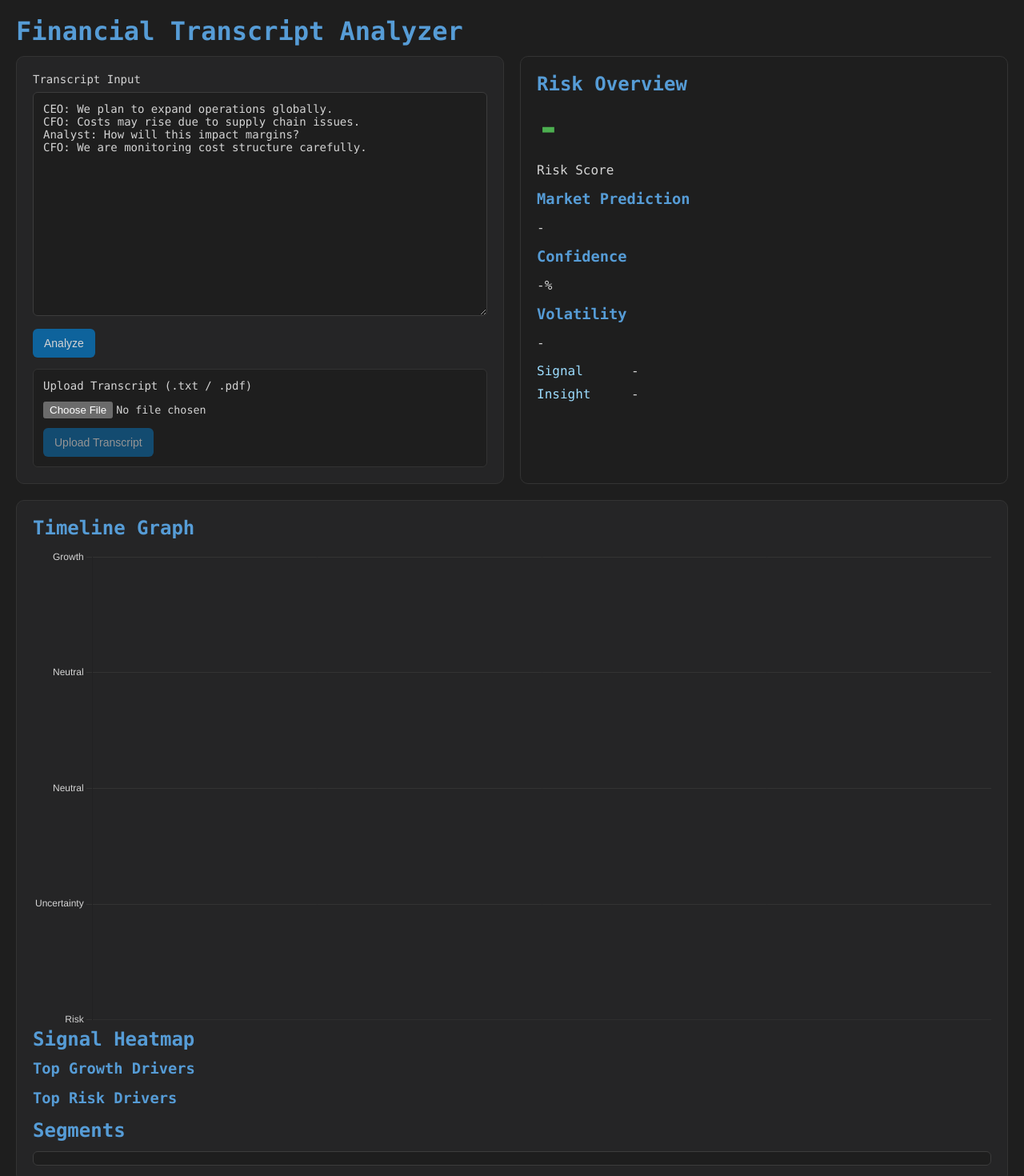
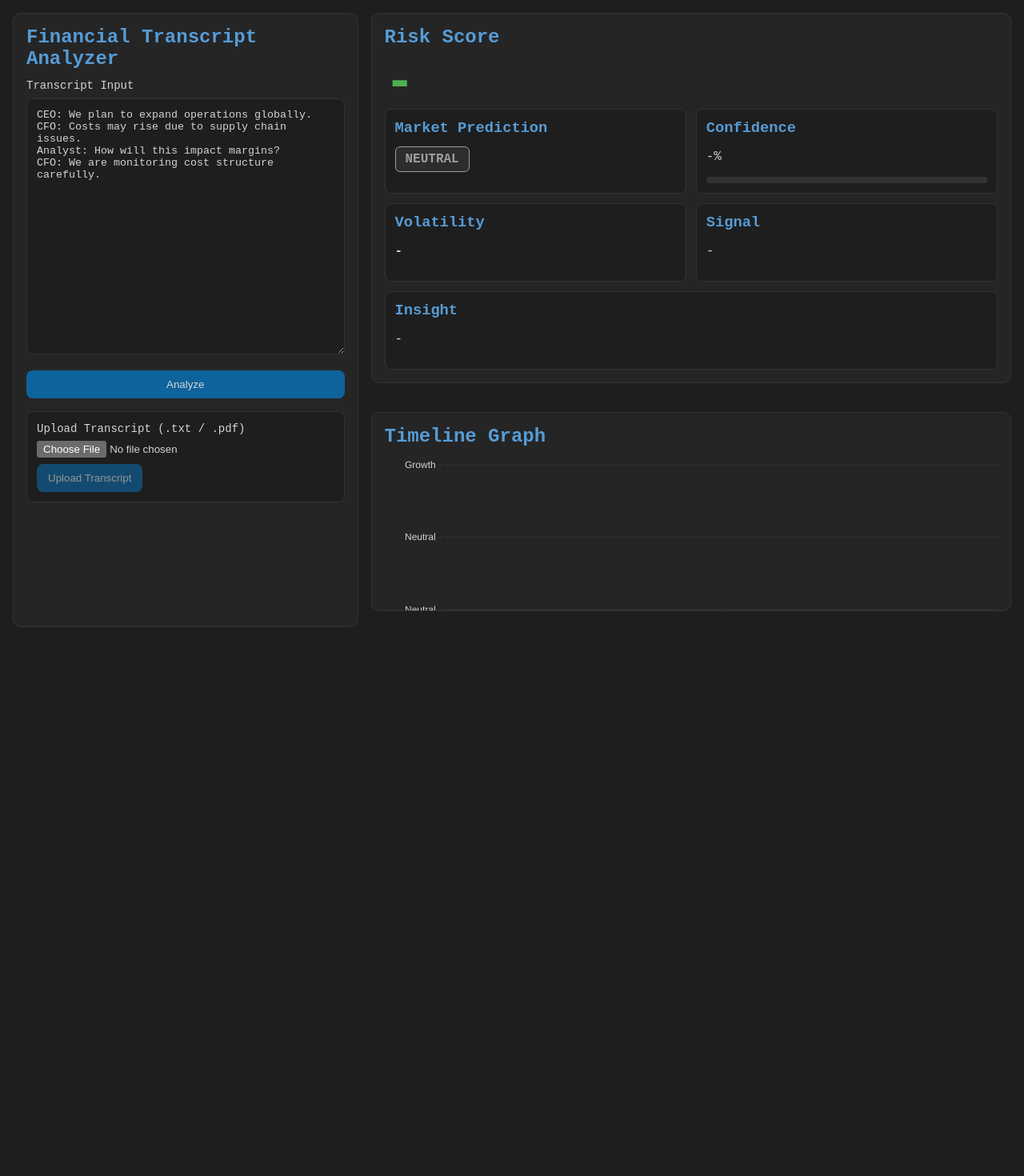
Before and after one commit to SarcoNarco/financial-pragmatic-ai, a React (Create React App) app in the folder frontend/: page / in a window 1280 px wide. Shown: the top 1470 px of the page at 80% size. After the commit the page ends 800 px from the top, so only its background shows below. Built offline with nearby package versions, Linux system fonts and the light colour scheme.

Commit message:
UI polish: professional financial dashboard upgrade

```diff
--- a/frontend/src/App.css
+++ b/frontend/src/App.css
@@ -1,89 +1,172 @@
 .container {
-  min-height: 100vh;
+  display: flex;
+  height: 100vh;
   background: #1e1e1e;
   color: #d4d4d4;
-  padding: 20px;
+  font-family: "Fira Code", monospace;
+  gap: 16px;
+  padding: 16px;
 }
 
-.top-section {
-  display: flex;
-  gap: 20px;
-  align-items: stretch;
-}
-
-.left-panel {
-  flex: 1;
+.left {
+  width: 35%;
   background: #252526;
   border: 1px solid #333;
   border-radius: 10px;
-  padding: 20px;
+  padding: 16px;
+  display: flex;
+  flex-direction: column;
 }
 
-.right-panel {
-  flex: 1;
-  background: #1e1e1e;
-  border: 1px solid #333;
-  padding: 20px;
-  border-radius: 10px;
+.right {
+  width: 65%;
+  display: flex;
+  flex-direction: column;
+  gap: 16px;
+  min-height: 0;
 }
 
-.bottom-section {
-  margin-top: 20px;
+.metrics-card,
+.analytics-card {
   background: #252526;
   border: 1px solid #333;
   border-radius: 10px;
-  padding: 20px;
+  padding: 16px;
+  margin-bottom: 20px;
+}
+
+.metrics-card {
+  flex: 0 0 auto;
+}
+
+.analytics-card {
+  flex: 1 1 auto;
+  overflow: hidden;
+  min-height: 0;
+}
+
+.risk-value {
+  font-size: 64px;
+  margin: 0;
+  line-height: 1;
+}
+
+.metrics-grid {
+  display: grid;
+  grid-template-columns: repeat(2, minmax(0, 1fr));
+  gap: 12px;
+}
+
+.metric-item {
+  border: 1px solid #333;
+  border-radius: 8px;
+  padding: 12px;
+  background: #1e1e1e;
+}
+
+.metric-item.full-width {
+  grid-column: 1 / -1;
+}
+
+.badge {
+  display: inline-block;
+  padding: 6px 12px;
+  border-radius: 6px;
+  font-weight: bold;
+  border: 1px solid transparent;
+}
+
+.badge-up {
+  color: #4caf50;
+  border-color: #4caf50;
+  background: rgba(76, 175, 80, 0.12);
+}
+
+.badge-down {
+  color: #f44336;
+  border-color: #f44336;
+  background: rgba(244, 67, 54, 0.12);
+}
+
+.badge-neutral {
+  color: #9e9e9e;
+  border-color: #9e9e9e;
+  background: rgba(158, 158, 158, 0.12);
+}
+
+.confidence-bar {
+  height: 8px;
+  background: #333;
+  border-radius: 999px;
+  overflow: hidden;
+}
+
+.confidence-fill {
+  height: 100%;
+}
+
+.volatility-tag {
+  font-weight: bold;
+}
+
+.volatility-low {
+  color: #4caf50;
+}
+
+.volatility-medium {
+  color: #ffc107;
+}
+
+.volatility-high {
+  color: #f44336;
 }
 
 h1,
 h2,
 h3 {
+  color: #569cd6;
   margin: 0 0 12px;
-  color: #569cd6;
 }
 
 label {
-  display: block;
   margin-bottom: 8px;
   font-size: 14px;
 }
 
 textarea {
   width: 100%;
-  min-height: 280px;
+  min-height: 320px;
   resize: vertical;
-  border: 1px solid #3c3c3c;
+  border: 1px solid #333;
   background: #1e1e1e;
   color: #d4d4d4;
-  border-radius: 6px;
+  border-radius: 8px;
   padding: 12px;
-  font-family: Consolas, "Fira Code", Menlo, Monaco, monospace;
-  font-size: 14px;
+  font-family: "Fira Code", monospace;
+  margin-bottom: 12px;
 }
 
 .upload-section {
-  margin-top: 14px;
+  margin-top: 16px;
   border: 1px solid #333;
+  border-radius: 8px;
   background: #1e1e1e;
-  border-radius: 6px;
   padding: 12px;
 }
 
 .upload-section input[type="file"] {
   width: 100%;
-  margin-top: 4px;
+  margin-top: 6px;
   color: #d4d4d4;
-  font-family: Consolas, "Fira Code", Menlo, Monaco, monospace;
 }
 
 button {
-  margin-top: 12px;
+  margin-top: 8px;
   border: 0;
-  border-radius: 6px;
+  border-radius: 8px;
   background: #0e639c;
   color: #d4d4d4;
   padding: 10px 14px;
-  font-size: 14px;
   cursor: pointer;
 }
 
@@ -97,42 +180,131 @@ button:disabled {
   margin-top: 10px;
 }
 
-.result-row {
-  display: grid;
-  grid-template-columns: 110px 1fr;
-  gap: 8px;
-  margin-bottom: 10px;
+.chart-panel,
+.heatmap-panel,
+.drivers-grid {
+  margin-bottom: 20px;
 }
 
-.label {
-  color: #9cdcfe;
+.heatmap-grid {
+  display: grid;
+  gap: 10px;
+  grid-template-columns: repeat(auto-fit, minmax(140px, 1fr));
 }
 
-.value {
-  color: #d4d4d4;
+.heatmap-card {
+  padding: 16px;
+  border-radius: 8px;
+  text-align: center;
+  font-weight: bold;
+  border: 1px solid #333;
+  transition: transform 0.2s ease;
+}
+
+.heatmap-card:hover {
+  transform: scale(1.05);
+}
+
+.heatmap-title {
+  font-size: 12px;
+  color: #f5f5f5;
+}
+
+.heatmap-count {
+  font-size: 24px;
+}
+
+.intent-expansion {
+  background: rgba(76, 175, 80, 0.25);
+}
+
+.intent-general-update {
+  background: rgba(158, 158, 158, 0.25);
+}
+
+.intent-cost-pressure {
+  background: rgba(244, 67, 54, 0.25);
+}
+
+.intent-strategic-probing {
+  background: rgba(255, 152, 0, 0.25);
+}
+
+.drivers-grid {
+  display: grid;
+  gap: 16px;
+  grid-template-columns: 1fr 1fr;
+}
+
+.driver-column {
+  border: 1px solid #333;
+  border-radius: 8px;
+  background: #1e1e1e;
+  padding: 12px;
+}
+
+.growth-column {
+  border-color: #4caf50;
+}
+
+.risk-column {
+  border-color: #f44336;
+}
+
+.driver-list {
+  margin: 0;
+  padding-left: 16px;
+}
+
+.driver-item {
+  margin-bottom: 8px;
+  white-space: nowrap;
+  overflow: hidden;
+  text-overflow: ellipsis;
 }
 
 .segment-list {
-  border: 1px solid #3c3c3c;
-  border-radius: 6px;
+  max-height: 200px;
+  overflow-y: scroll;
+  border: 1px solid #333;
+  border-radius: 8px;
   background: #1e1e1e;
-  padding: 8px;
-  max-height: 280px;
-  overflow: auto;
 }
 
 .segment-item {
-  padding: 8px 10px;
+  padding: 10px 12px;
   border-bottom: 1px solid #333;
-  font-size: 13px;
 }
 
 .segment-item:last-child {
   border-bottom: 0;
 }
 
-@media (max-width: 980px) {
-  .top-section {
-    flex-direction: column;
+.fade-card {
+  opacity: 0;
+  transform: translateY(10px);
+  animation: fadeInUp 0.4s ease forwards;
+}
+
+@keyframes fadeInUp {
+  to {
+    opacity: 1;
+    transform: translateY(0);
   }
 }
+
+@media (max-width: 1100px) {
+  .container {
+    flex-direction: column;
+    height: auto;
+  }
+
+  .left,
+  .right {
+    width: 100%;
+  }
+
+  .drivers-grid {
+    grid-template-columns: 1fr;
+  }
+}
--- a/frontend/src/App.js
+++ b/frontend/src/App.js
@@ -17,10 +17,55 @@ function App() {
   const [result, setResult] = useState(null);
   const data = result;
 
-  const getColor = (score) => {
-    if (score > 70) return "#f44336";
-    if (score > 40) return "#ff9800";
-    return "#4caf50";
+  const getPredictionClass = (prediction) => {
+    if (prediction === "UP") return "badge-up";
+    if (prediction === "DOWN") return "badge-down";
+    return "badge-neutral";
+  };
+
+  const getVolatilityLabel = (volatility) => {
+    if (volatility === "LOW") return "🟢 Stable";
+    if (volatility === "MEDIUM") return "🟡 Moderate";
+    if (volatility === "HIGH") return "🔴 Volatile";
+    return "-";
+  };
+
+  const getVolatilityClass = (volatility) => {
+    if (volatility === "LOW") return "volatility-low";
+    if (volatility === "MEDIUM") return "volatility-medium";
+    if (volatility === "HIGH") return "volatility-high";
+    return "";
+  };
+
+  const getConfidenceValue = () => {
+    const confidence = Number(data?.confidence ?? 0);
+    if (Number.isNaN(confidence)) return 0;
+    return Math.max(0, Math.min(100, confidence));
+  };
+
+  const confidenceValue = getConfidenceValue();
+  const scoreValue = Number(data?.score ?? 0);
+  const scoreDisplay = data?.score ?? "-";
+  const growthDrivers = data?.drivers?.growth_drivers || [];
+  const riskDrivers = data?.drivers?.risk_drivers || [];
+
+  const getDriverItems = (items) => {
+    if (items.length > 0) return items;
+    return ["No drivers detected"];
+  };
+
+  const growthDriverItems = getDriverItems(growthDrivers);
+  const riskDriverItems = getDriverItems(riskDrivers);
+
+  const getDriverKey = (prefix, index, value) => `${prefix}-${index}-${value.slice(0, 12)}`;
+
+  const getScoreTextColor = (score) => {
+    if (typeof score !== "number" || Number.isNaN(score)) {
+      return "#d4d4d4";
+    }
+    if (score < 30) return "#4CAF50";
+    if (score <= 60) return "#FFC107";
+    return "#F44336";
   };
 
   const analyzeTranscript = async () => {
@@ -79,10 +124,8 @@ function App() {
 
   return (
     <div className="container">
+      <aside className="left fade-card">
         <h1>Financial Transcript Analyzer</h1>
-
-      <div className="top-section">
-        <div className="left-panel">
         <label htmlFor="transcript">Transcript Input</label>
         <textarea
           id="transcript"
@@ -107,63 +150,115 @@ function App() {
           </button>
         </div>
         {error ? <p className="error">{error}</p> : null}
+      </aside>
+
+      <section className="right">
+        <div className="metrics-card fade-card">
+          <div className="risk-card">
+            <h2>Risk Score</h2>
+            <h1 className="risk-value" style={{ color: getScoreTextColor(scoreValue) }}>
+              {scoreDisplay}
+            </h1>
           </div>
 
-        <div className="right-panel">
-          <h2>Risk Overview</h2>
-          <h1 style={{ fontSize: "48px", color: getColor(data?.score ?? 0) }}>
-            {data?.score ?? "-"}
-          </h1>
-          <p>Risk Score</p>
+          <div className="metrics-grid">
+            <div className="metric-item">
               <h3>Market Prediction</h3>
-          <p>{data?.prediction || "-"}</p>
+              <span className={`badge ${getPredictionClass(data?.prediction)}`}>
+                {data?.prediction || "NEUTRAL"}
+              </span>
+            </div>
+
+            <div className="metric-item">
               <h3>Confidence</h3>
               <p>{data?.confidence ?? "-"}%</p>
-          <h3>Volatility</h3>
-          <p>{data?.volatility || "-"}</p>
-
-          <div className="result-row">
-            <span className="label">Signal</span>
-            <span className="value">{data?.signal || "-"}</span>
-          </div>
-          <div className="result-row">
-            <span className="label">Insight</span>
-            <span className="value">{data?.insight || "-"}</span>
-          </div>
-
+              <div className="confidence-bar">
+                <div
+                  className="confidence-fill"
+                  style={{
+                    width: `${confidenceValue}%`,
+                    background: "#569cd6",
+                  }}
+                />
               </div>
             </div>
 
-      <div className="bottom-section">
+            <div className="metric-item">
+              <h3>Volatility</h3>
+              <p className={`volatility-tag ${getVolatilityClass(data?.volatility)}`}>
+                {getVolatilityLabel(data?.volatility)}
+              </p>
+            </div>
+
+            <div className="metric-item">
+              <h3>Signal</h3>
+              <p>{data?.signal || "-"}</p>
+            </div>
+
+            <div className="metric-item full-width">
+              <h3>Insight</h3>
+              <p>{data?.insight || "-"}</p>
+            </div>
+          </div>
+        </div>
+
+        <div className="analytics-card fade-card">
+          <div className="chart-panel">
             <h2>Timeline Graph</h2>
             <TimelineChart segments={data?.segments || []} />
+          </div>
 
+          <div className="heatmap-panel">
             <h2>Signal Heatmap</h2>
             <SignalHeatmap segments={data?.segments || []} />
+          </div>
 
+          <div className="drivers-grid">
+            <div className="driver-column growth-column">
               <h3>Top Growth Drivers</h3>
-        <ul>
-          {(data?.drivers?.growth_drivers || []).map((driver, index) => (
-            <li key={`growth-${index}`}>{driver}</li>
+              <ul className="driver-list">
+                {growthDriverItems.map((driver, index) => (
+                  <li
+                    key={getDriverKey("growth", index, driver)}
+                    title={driver}
+                    className="driver-item"
+                  >
+                    {driver}
+                  </li>
                 ))}
               </ul>
+            </div>
 
+            <div className="driver-column risk-column">
               <h3>Top Risk Drivers</h3>
-        <ul>
-          {(data?.drivers?.risk_drivers || []).map((driver, index) => (
-            <li key={`risk-${index}`}>{driver}</li>
+              <ul className="driver-list">
+                {riskDriverItems.map((driver, index) => (
+                  <li
+                    key={getDriverKey("risk", index, driver)}
+                    title={driver}
+                    className="driver-item"
+                  >
+                    {driver}
+                  </li>
                 ))}
               </ul>
+            </div>
+          </div>
 
           <h2>Segments</h2>
           <div className="segment-list">
             {(data?.segments || []).map((segment, index) => (
-            <div className="segment-item" key={`${segment.speaker}-${segment.intent}-${index}`} title={segment.text}>
+              <div
+                className="segment-item"
+                key={`${segment.speaker}-${segment.intent}-${index}`}
+                title={segment.text}
+              >
                 {segment.speaker} - {segment.intent}
               </div>
             ))}
           </div>
         </div>
+      </section>
     </div>
   );
 }
--- a/frontend/src/components/TimelineChart.js
+++ b/frontend/src/components/TimelineChart.js
@@ -25,9 +25,20 @@ const intentWeights = {
   GENERAL_UPDATE: 0,
 };
 
+function movingAverage(points, windowSize = 2) {
+  return points.map((_, index) => {
+    const start = Math.max(0, index - windowSize);
+    const end = Math.min(points.length - 1, index + windowSize);
+    const slice = points.slice(start, end + 1);
+    const total = slice.reduce((sum, value) => sum + value, 0);
+    return total / slice.length;
+  });
+}
+
 export default function TimelineChart({ segments }) {
   const labels = segments.map((_, i) => `Step ${i}`);
-  const dataPoints = segments.map((s) => intentWeights[s.intent] ?? 0);
+  const rawPoints = segments.map((s) => intentWeights[s.intent] ?? 0);
+  const dataPoints = movingAverage(rawPoints, 2);
 
   const data = {
     labels,
@@ -35,11 +46,21 @@ export default function TimelineChart({ segments }) {
       {
         label: "Conversation Flow",
         data: dataPoints,
+        fill: true,
         tension: 0.4,
         borderColor: "#569cd6",
-        backgroundColor: "rgba(86, 156, 214, 0.25)",
-        pointBackgroundColor: "#9cdcfe",
-        pointBorderColor: "#569cd6",
+        backgroundColor: (context) => {
+          const chart = context.chart;
+          const { ctx, chartArea } = chart;
+          if (!chartArea) {
+            return "rgba(86, 156, 214, 0.15)";
+          }
+          const gradient = ctx.createLinearGradient(0, chartArea.top, 0, chartArea.bottom);
+          gradient.addColorStop(0, "rgba(86, 156, 214, 0.40)");
+          gradient.addColorStop(1, "rgba(86, 156, 214, 0.03)");
+          return gradient;
+        },
+        pointRadius: 0,
       },
     ],
   };
```
Also changed, not shown: frontend/src/components/SignalHeatmap.js (+10 -18 lines). Lines whose indentation alone changed are shown as unchanged.
